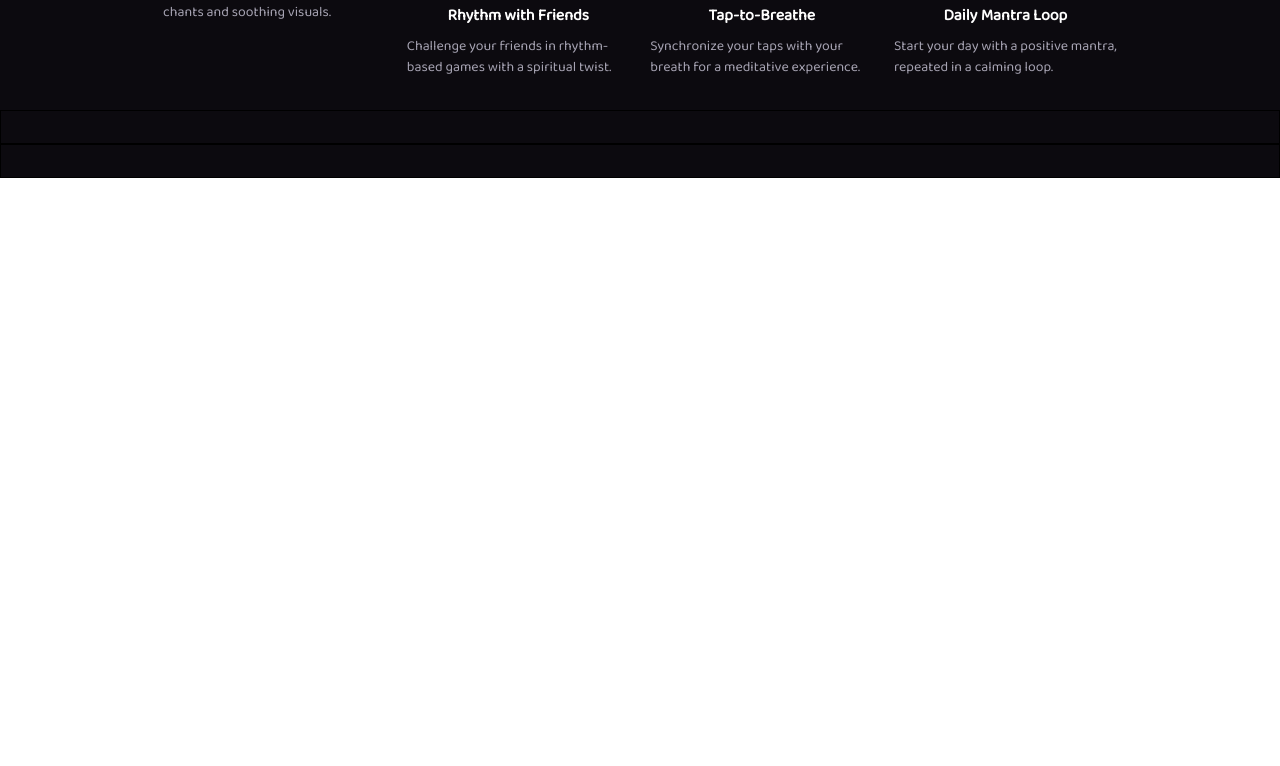
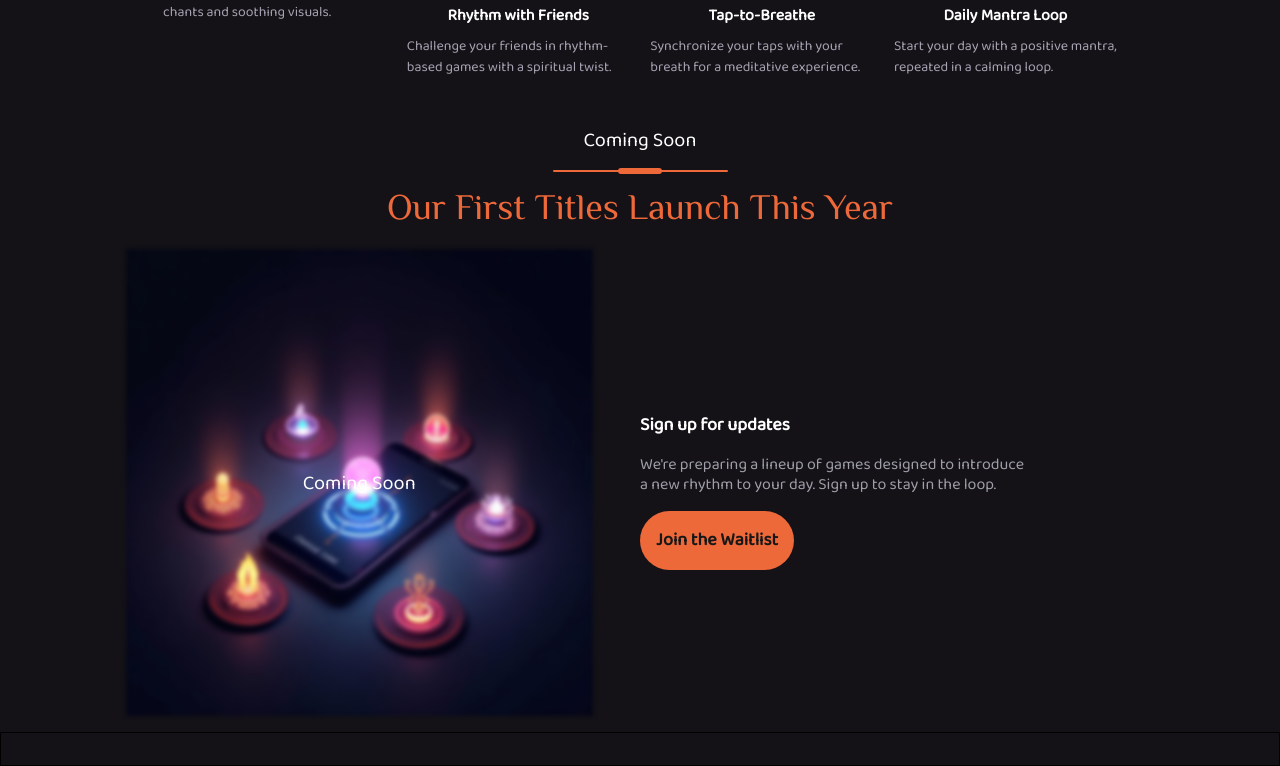
Before and after one commit to jaisriram0982/chantolgy-showcase, a Next.js app in the folder web/: page / in a window 1280 px wide. Shown: the part 3177-3943 px from the top of the page. Before the commit the page ends 3355 px from the top, so only its background shows below. Built offline with nearby package versions, Linux system fonts and the light colour scheme.

Commit message:
feat: implement coming soon section with waitlist signup and updated background colors

```diff
--- a/web/src/app/page.tsx
+++ b/web/src/app/page.tsx
@@ -6,9 +6,9 @@ import { SectionOurGames } from "@/components/SectionOurGames/SectionOurGames";
 import { SectionComingSoon } from "@/components/SectionComingSoon/SectionComingSoon";
 import { SectionFooter } from "@/components/SectionFooter/SectionFooter";
 
-export default function App() {
+export default function Home() {
   return (
-    <div className="relative bg-[rgba(12,10,15,1)]">
+    <div className="relative bg-[rgba(20,18,23,1)]">
       <NavBar className="fixed top-0 left-0 right-0 z-50 w-full" />
       <div
         id="sections-container"
--- a/web/src/components/Navbar/NavBar.tsx
+++ b/web/src/components/Navbar/NavBar.tsx
@@ -61,7 +61,7 @@ export const NavBar: React.FC<INavBarProps> = ({ className }) => {
   return (
     <div
       className={clsx(
-        "w-full flex justify-between items-center bg-[rgba(12,10,15,1)] text-white font-baloo",
+        "w-full flex justify-between items-center bg-[rgba(12,10,15,1)]-d bg-[rgba(20,18,23,0.95)] text-white font-baloo",
         className,
         isMobile ? "px-4 pt-4 pb-2" : "px-16 py-4"
       )}
@@ -95,7 +95,7 @@ const MobileMenu = () => {
 
       {/* Full Page Modal */}
       {isOpen && (
-        <div className="fixed inset-0 bg-[rgba(12,10,15,1)] z-50 flex flex-col px-6">
+        <div className="fixed inset-0 bg-[rgba(12,10,15,1)]-d bg-[rgba(20,18,23,1)] z-50 flex flex-col px-6">
           <div className="relative w-full h-screen">
             {/* Background Image */}
             <div
--- a/web/src/components/SectionComingSoon/SectionComingSoon.tsx
+++ b/web/src/components/SectionComingSoon/SectionComingSoon.tsx
@@ -1,14 +1,93 @@
-import React from 'react';
-import clsx from 'clsx';
+"use client";
+import React from "react";
+import clsx from "clsx";
+import Image from "next/image";
+import { useUtilities } from "@/hooks/useUtilities";
 
 interface ISectionComingSoon {
   className?: string;
 }
 
-export const SectionComingSoon: React.FC<ISectionComingSoon> = ({ className }) => {
+export const SectionComingSoon: React.FC<ISectionComingSoon> = ({
+  className,
+}) => {
+  const { isMobile } = useUtilities();
   return (
-    <div className={clsx('w-full border border-black p-4', className)}>
+    <div
+      className={clsx(
+        "w-full  p-4 flex flex-col items-center justify-center",
+        className
+      )}
+    >
       {/* SectionComingSoon content goes here */}
+      <div
+        id="text-block"
+        className="w-full  flex flex-col items-center justify-center"
+      >
+        <p className="font-baloo text-white text-xl font-medium leading-7">
+          Coming Soon
+        </p>
+        {/* Underline orange */}
+        <div className="lg:mt-4 mt-2 relative w-[175px] mx-auto bg-[rgba(238,105,58,1)] h-[2px] rounded-full">
+          <div className="absolute top-0 inset-x-0 w-full h-[8px] rounded-full flex justify-start items-center">
+            <div className="bg-[rgba(238,105,58,1)] w-1/4 -mt-[6px] h-[6px] mx-auto rounded-full" />
+          </div>
+        </div>
+        <p
+          id="orange-desc"
+          className="font-elmessiri text-[rgba(238,105,58,1)] mt-4 text-3xl lg:text-4xl leading-[125%] font-[400] w-full text-center"
+        >
+          Our First Titles Launch This Year
+        </p>
+        {/* Image and content */}
+        <div
+          id=""
+          className="pt-4 lg:w-[90%] w-full flex flex-col lg:flex-row items-center justify-center"
+        >
+          <div
+            id="image-holder"
+            className="relative lg:w-1/2 flex items-center justify-center"
+          >
+            {/* Image half */}
+            <Image
+              src="/sections/contactus/coming-soon-mobile.png"
+              alt="comingsoon-img1"
+              width={isMobile ? 350 : 467}
+              height={276}
+              className="relative z-10 blur-[2px]"
+            />
+            <p className="absolute z-20 inset-0 flex items-center justify-center font-baloo text-white text-xl font-medium leading-7">
+              Coming Soon
+            </p>
+          </div>
+          {/* content half */}
+          {/* content half */}
+          <div
+            id="content-holder"
+            className="relative lg:w-1/2 flex flex-col items-center lg:items-start justify-center"
+          >
+            <div
+              id="content-box"
+              className="w-full flex flex-col items-center lg:items-start justify-center"
+            >
+              <p className="pt-4 text-white text-lg font-semibold font-baloo leading-normal w-full text-center lg:text-left">
+                Sign up for updates
+              </p>
+              <p className="pt-4 text-zinc-400 text-base font-normal font-baloo leading-tight w-full lg:w-[70%] text-center lg:text-left">
+                We&apos;re preparing a lineup of games designed to introduce a
+                new rhythm to your day. Sign up to stay in the loop.
+              </p>
+              <button
+                id="btn"
+                className="mt-4 w-full lg:w-auto outline-none text-neutral-900 text-[18px] font-bold font-baloo leading-normal bg-[rgba(238,105,58,1)] py-4 rounded-full px-4"
+                onClick={() => {}}
+              >
+                Join the Waitlist
+              </button>
+            </div>
+          </div>
+        </div>
+      </div>
     </div>
   );
 };
```
Also changed, not shown: web/public/sections/contactus/coming-soon-mobile.png (added), web/public/sections/contactus/coming-soon.png (added).
